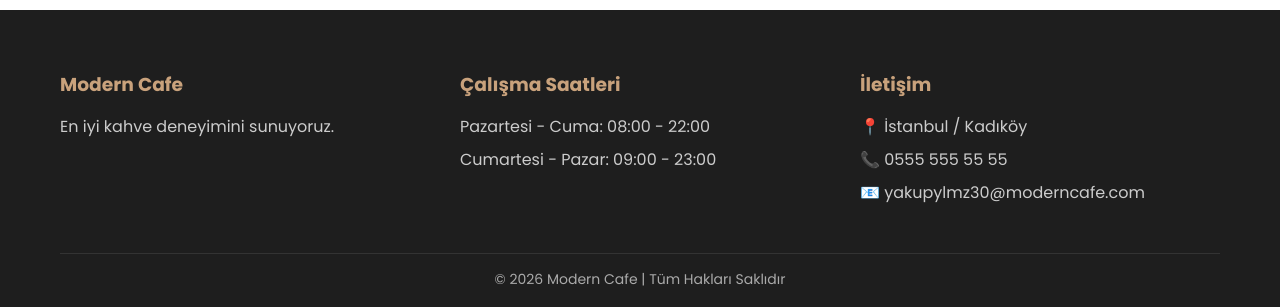
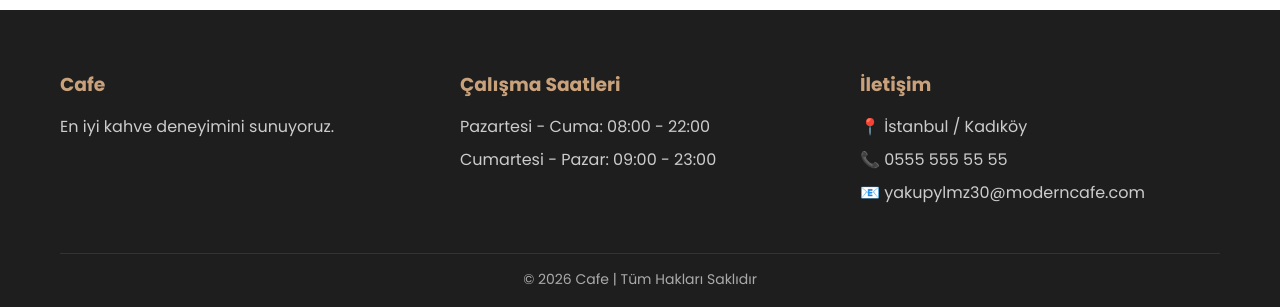
Before and after one commit to JacoBeruS/modern-cafe, a plain HTML site: page index.html in a window 1280 px wide. Shown: the part 1958-2265 px from the top of the page. Drawn offline with Linux system fonts and the light colour scheme.

Commit message:
Update index.html

```diff
--- a/index.html
+++ b/index.html
@@ -119,7 +119,7 @@
         <div class="footer-content">
 
             <div class="footer-box">
-                <h3>Modern Cafe</h3>
+                <h3>Cafe</h3>
                 <p>En iyi kahve deneyimini sunuyoruz.</p>
             </div>
 
@@ -139,7 +139,7 @@
         </div>
 
         <div class="footer-bottom">
-            <p>© 2026 Modern Cafe | Tüm Hakları Saklıdır</p>
+            <p>© 2026 Cafe | Tüm Hakları Saklıdır</p>
         </div>
     </footer>
 
```
